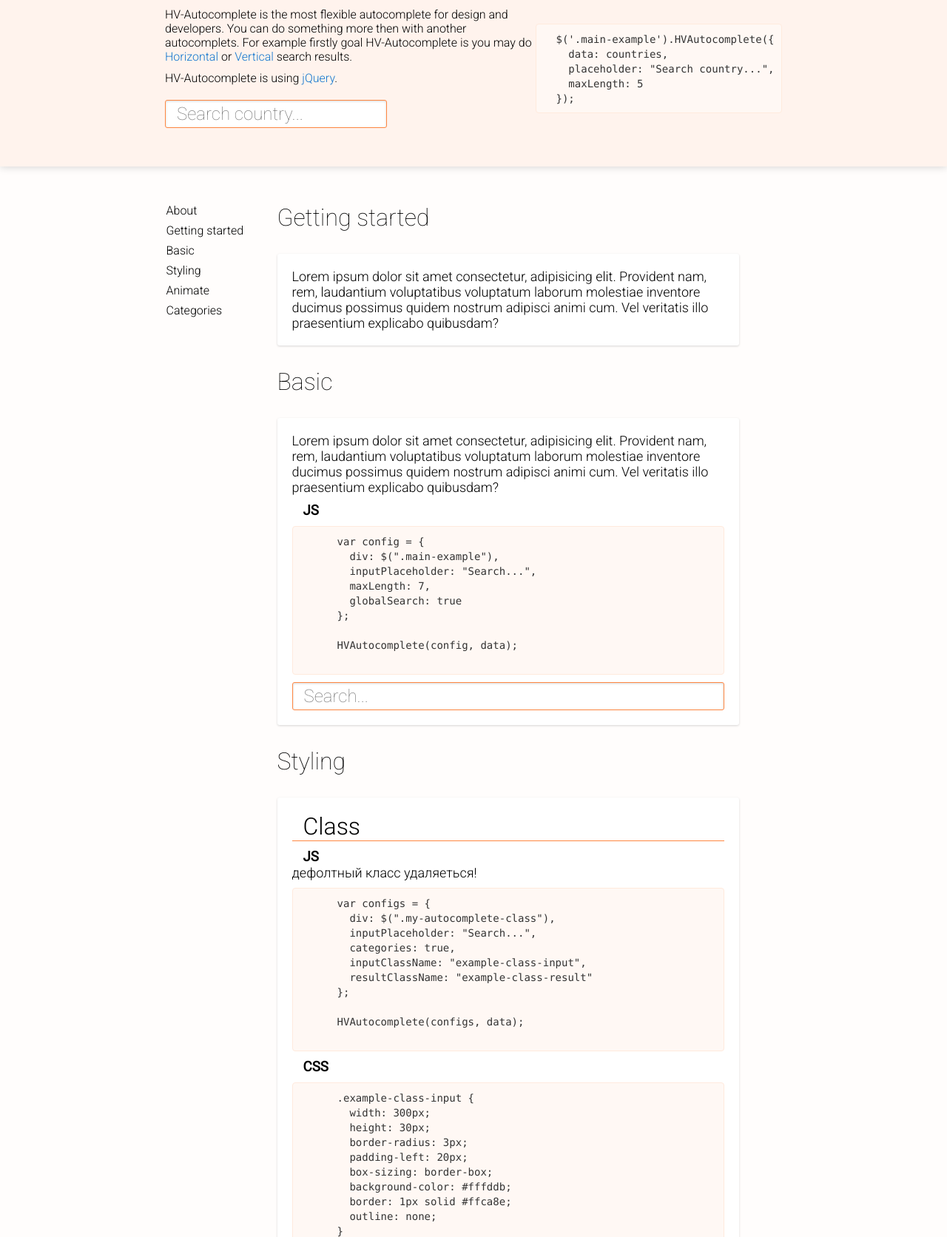
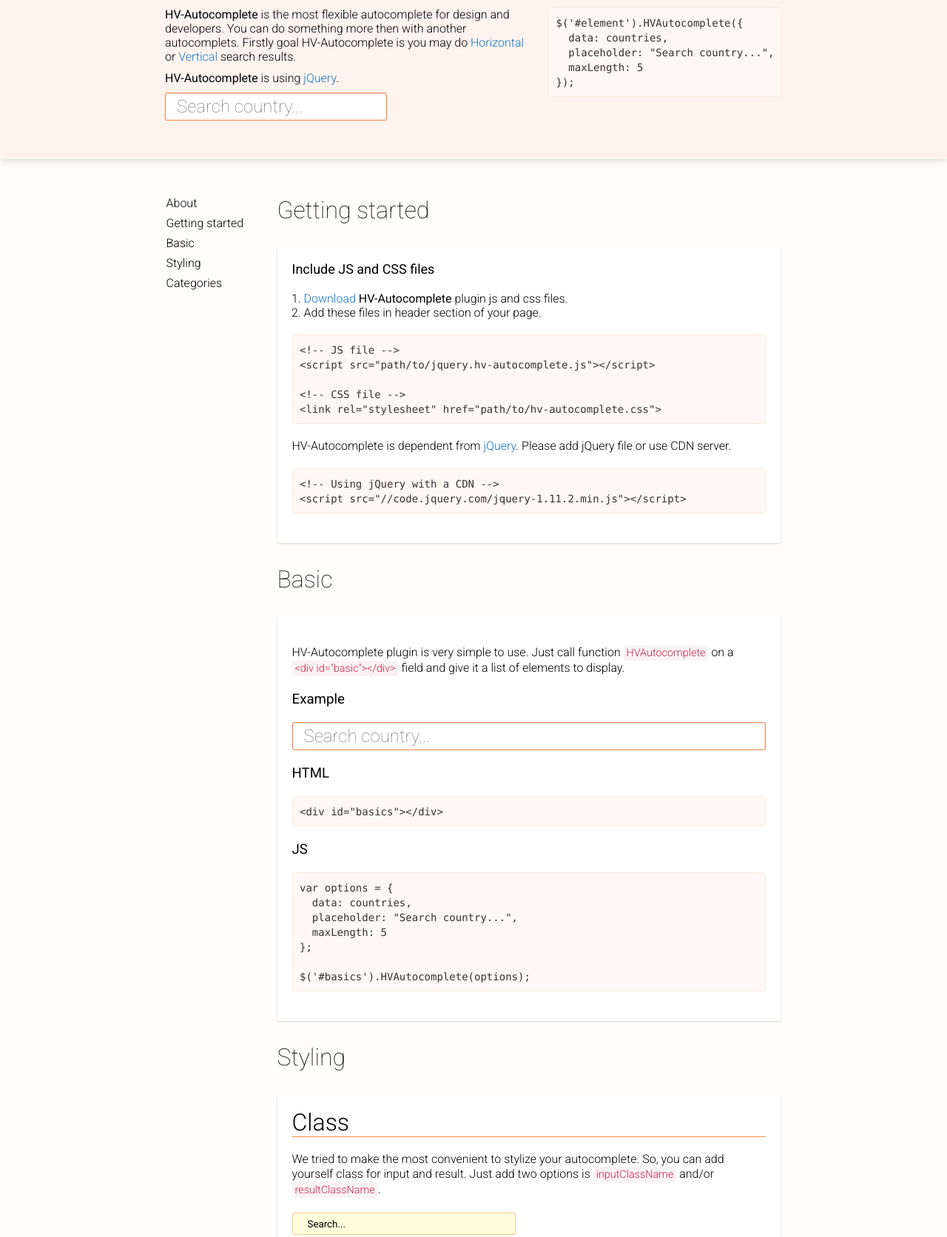
Before and after one commit to codica2/hv-autocomplete, a plain HTML site: page index.html in a window 1280 px wide. Shown: the part 100-1772 px from the top of the page at 74% size. Drawn offline with Linux system fonts and the light colour scheme.

Commit message:
[Feature] Add documentation and refactor code

```diff
--- a/css/styles.css
+++ b/css/styles.css
@@ -40,6 +40,11 @@
   text-decoration: underline;
 }
 
+#nav-bar{
+  position: relative;
+  z-index: 0;
+}
+
 #nav-bar ul li a {
   color: #000;
   transition: 100ms;
@@ -54,6 +59,7 @@
 
 #nav-bar ul li {
   position: relative;
+  margin-bottom: 8px;
 }
 
 #nav-bar ul {
@@ -62,31 +68,30 @@
   list-style: none;
 }
 
-#nav-bar ul li {
-  margin-bottom: 8px;
-}
-
 .container-header {
   max-width: 834px;
   margin: 0 auto;
   display: flex;
   justify-content: space-between;
-  align-items: center;
 }
 
 .container-header .about {
   width: 60%;
 }
 
-.container-header .about p {
+.container-header .about > p {
   margin-bottom: 10px;
   font-weight: 300;
 }
 
-.container-header .main-example {
-  margin-top: 20px;
+.container-header #main-example {
   width: 300px;
   height: 40px;
+  z-index: 1;
+}
+
+.container-header .main-code-example .example-code{
+  margin-top: 0;
 }
 
 .about-header {
@@ -108,7 +113,7 @@
 }
 
 .right-side {
-  max-width: 624px;
+  max-width: 680px
 }
 
 .left-side {
@@ -132,27 +137,41 @@
 }
 
 .letter .description h2 {
-  text-indent: 15px;
   font-weight: 300;
   font-size: 32px;
   border-bottom: solid 1px #ff8742;
 }
 
 .letter .description h3 {
-  text-indent: 15px;
-  margin-top: 10px;
+  font-weight: 500;
+  margin-bottom: 20px;
+  margin-top: 20px;
 }
 
 .letter .description h4 {
-  text-indent: 15px;
+
   font-weight: 300;
-  font-size: 22px;
-  margin-top: 15px;
+  font-size: 18px;
+  margin-bottom: 10px;
 }
 
-.letter .description p {
+.letter .description > p {
   font-weight: 300;
-  font-size: 18px;
+  font-size: 16px;
+  margin-bottom: 20px;
+  margin-top: 20px;
+  line-height: 20px;
+}
+
+.letter .description ol{
+  margin-left: 16px;
+  margin-bottom: 20px;
+  margin-top: 20px;
+}
+
+.letter .description ol li{
+  font-weight: 300;
+  font-size: 16px;
 }
 
 .about .description p {
@@ -169,8 +188,8 @@
 }
 
 .example-code {
-  margin-top: 10px;
-  margin-bottom: 10px;
+  margin-bottom: 20px;
+  margin-top: 20px;
   display: block;
   padding: 9.5px;
   font-size: 14px;
@@ -193,7 +212,7 @@
 }
 
 .example-class-input {
-  width: 300px;
+  width: 302px;
   height: 30px;
   border-radius: 3px;
   padding-left: 20px;
@@ -227,3 +246,12 @@
 .example-class-result p:hover {
   background-color: #fda877;
 }
+
+code{
+  padding: 2px 4px;
+  font-size: 90%;
+  color: #c7254e;
+  background-color: #f9f2f4;
+  border-radius: 4px;
+
+}
--- a/index.html
+++ b/index.html
@@ -9,7 +9,7 @@
   <script src="js/type.js"></script>
   <script src="js/script.js"></script>
   <link rel="stylesheet" href="css/styles.css">
-  <link rel="stylesheet" href="css/hv-styles.css">
+  <link rel="stylesheet" href="css/hv-autocomplete.css">
 </head>
 
 <body>
@@ -22,19 +22,19 @@
   <div class="about-header" id="about">
     <div class="container-header">
       <div class="about">
-        <p>HV-Autocomplete is the most flexible autoсomplete for design and developers. You can do something more then
-          with another autoсomplets. For example firstly goal HV-Autocomplete is you may do <a href="#categories">Horizontal</a>
+        <p><b style="font-weight: 500">HV-Autocomplete</b> is the most flexible autoсomplete for design and developers. You can do something more then
+          with another autoсomplets. Firstly goal HV-Autocomplete is you may do <a href="#categories">Horizontal</a>
           or <a href="#categories">Vertical</a> search results.
         </p>
-        <p>HV-Autocomplete is using <a href="https://jquery.com/download/">jQuery</a>.
+        <p><b style="font-weight: 500">HV-Autocomplete</b> is using <a href="https://jquery.com/download/">jQuery</a>.
         </p>
 
-        <div class="main-example">
+        <div id="main-example">
         </div>
       </div>
-      <div class="main-doce-example">
+      <div class="main-code-example">
         <pre id="main-example-anim" class="example-code">
-  $('.main-example').HVAutocomplete({
+$('#element').HVAutocomplete({
   data: countries,
   placeholder: "Search country...",
   maxLength: 5
@@ -52,7 +52,6 @@
           <li><a href="#getting-started">Getting started</a></li>
           <li><a href="#basic">Basic</a></li>
           <li><a href="#styling">Styling</a></li>
-          <li><a href="#styling">Animate</a></li>
           <li><a href="#categories">Categories</a></li>
         </ul>
       </div>
@@ -63,13 +62,21 @@
       <h1 class="title-group" id="getting-started">Getting started</h1>
       <div class="letter">
         <div class="description">
-          <p>
-            Lorem ipsum dolor sit amet consectetur, adipisicing elit. Provident nam, rem, laudantium voluptatibus
-            voluptatum
-            laborum molestiae inventore ducimus possimus quidem nostrum adipisci animi cum. Vel veritatis illo
-            praesentium
-            explicabo quibusdam?
-          </p>
+          <h4><b style="font-weight: 500">Include JS and CSS files</b></h4>
+          <ol>
+            <li><a href="#">Download</a> <b style="font-weight: 500">HV-Autocomplete</b> plugin js and css files.</li>
+            <li>Add these files in header section of your page.</li>
+          </ol>
+          <pre class="example-code">
+&lt;!-- JS file --&gt;
+&lt;script src="path/to/jquery.hv-autocomplete.js"&gt;&lt;/script&gt;
+
+&lt;!-- CSS file --&gt;
+&lt;link rel="stylesheet" href="path/to/hv-autocomplete.css"&gt;</pre>
+          <p>HV-Autocomplete is dependent from <a href="https://jquery.com/download/">jQuery</a>. Please add jQuery file or use CDN server.</p>
+          <pre class="example-code">
+&lt;!-- Using jQuery with a CDN --&gt;
+&lt;script src="//code.jquery.com/jquery-1.11.2.min.js"&gt;&lt;/script&gt;</pre>
         </div>
       </div>
 
@@ -77,110 +84,72 @@
       <div class="letter">
         <div class="description">
           <p>
-            Lorem ipsum dolor sit amet consectetur, adipisicing elit. Provident nam, rem, laudantium voluptatibus
-            voluptatum
-            laborum molestiae inventore ducimus possimus quidem nostrum adipisci animi cum. Vel veritatis illo
-            praesentium
-            explicabo quibusdam?
+            HV-Autocomplete plugin is very simple to use. Just call function <code>HVAutocomplete</code> on a <br><code>&lt;div id="basic"&gt;&lt;/div&gt;</code> field and
+            give it a list of elements to display.
           </p>
+            <h3>Example</h3>
+            <div id="basics"></div>
+          <h3>HTML</h3>
+          <pre class="example-code">
+&lt;div id="basics"&gt;&lt;/div&gt;</pre>
           <h3>JS</h3>
           <pre class="example-code">
-      var config = {
-        div: $(".main-example"),
-        inputPlaceholder: "Search...",
-        maxLength: 7,
-        globalSearch: true
+var options = {
+  data: countries,
+  placeholder: "Search country...",
+  maxLength: 5
 };
 
-      HVAutocomplete(config, data);
-    </pre>
-          <div class="my-autocomplete-basic">
+$('#basics').HVAutocomplete(options);</pre>
         </div>
       </div>
-      </div>
-
       <h1 class="title-group" id="styling">Styling</h1>
-
       <div class="letter">
         <div class="description">
           <h2>Class</h2>
+            <p>We tried to make the most convenient to stylize your autocomplete.
+            So, you can add yourself class for input and result. Just add two options is
+            <code>inputClassName</code> and/or <code>resultClassName</code>.
+            </p>
+            <div id="class">
+            </div>
             <h3>JS</h3>
-          <p>дефолтный класс удаляеться!</p>
             <pre class="example-code">
-      var configs = {
-        div: $(".my-autocomplete-class"),
-        inputPlaceholder: "Search...",
+var options = {
+  data: data,
+  placeholder: "Search...",
   categories: true,
   inputClassName: "example-class-input",
   resultClassName: "example-class-result"
 };
 
-      HVAutocomplete(configs, data);
-    </pre>
+$("#class").HVAutocomplete(options);</pre>
           <h3>CSS</h3>
           <pre class="example-code">
-      .example-class-input {
-        width: 300px;
-        height: 30px;
-        border-radius: 3px;
-        padding-left: 20px;
-        box-sizing: border-box;
-        background-color: #fffddb;
-        border: 1px solid #ffca8e;
-        outline: none;
-      }
-
-      .example-class-input::placeholder {
-        color: #000;
-      }
-
-      .example-class-result {
-        width: 300px;
-        border-radius: 3px;
-        padding: 0;
-        background-color: #fffddb;
-        border: 1px solid #ffca8e;
-        color: #000;
-      }
-
-      .example-class-result h3 {
-        margin-left: 5px;
-      }
-
-      .example-class-result p {
-        padding: 5px;
-      }
-
-      .example-class-result p:hover {
-        background-color: #fda877;
-      }
-    </pre>
-        </div>
-        <div class="my-autocomplete-class">
+/* Your CSS code */</pre>
         </div>
       </div>
       <div class="letter">
         <div class="description">
           <h2>Style</h2>
+            <p>Same you can add style in tag with help <code>inputStyles</code> and/or <code>resultStyles</code> options</p>
+            <div id="styles">
+            </div>
             <h3>JS</h3>
           <pre class="example-code">
-      var configs = {
-        div: $(".my-autocomplete-horizontal"),
-        inputPlaceholder: "Search...",
+var options = {
+  data: data,
+  placeholder: "Search...",
   inputStyles: {
   paddingLeft: "30px",
   width: 300
   },
   resultStyles: {
   backgroundColor: "#efefef",
-          width: 300
-        }
+  width: 300}
 };
 
-      HVAutocomplete(configs, data);
-    </pre>
-        </div>
-        <div class="my-autocomplete-style">
+$("#styles").HVAutocomplete(options);</pre>
         </div>
       </div>
 
@@ -188,20 +157,18 @@
       <div class="letter">
         <div class="description">
           <h2>Horizontal</h2>
+            <p>We want that user can use HV-Autocomplite in horizontal orientation. For this simple add <code>categories: true</code> options. Same you can use your classes. See example above.</p>
+            <div id="horizontal">
+            </div>
           <h3>JS</h3>
           <pre class="example-code">
-    var configs = {
-      div: $(".my-autocomplete-horizontal"),
-      inputPlaceholder: "Search...",
+$("#horizontal").HVAutocomplete({
+  data: data,
+  placeholder: "Search...",
   categories: true,
   displayHorizontal: true,
   globalSearch: true
-    };
-
-    HVAutocomplete(configs, data);
-    </pre>
-        </div>
-        <div class="my-autocomplete-horizontal">
+});</pre>
         </div>
       </div>
       <div class="letter">
--- a/js/hv-autocomplete.js
+++ b/js/hv-autocomplete.js
@@ -11,12 +11,12 @@
       var inputClassName = config.inputClassName || "hv-input";
 
       var input = '<input type="text" id="hv-input-' +
-          $mainDiv.attr('class') + '" class="' +
+          $mainDiv.attr('id') + '" class="' +
           inputClassName +'" placeholder="' +
           config.placeholder +'">';
 
       var result = '<div id="hv-result-' +
-          $mainDiv.attr('class') + '" class="' +
+          $mainDiv.attr('id') + '" class="' +
           resultClassName + '"></div>';
 
       $mainDiv.css({
@@ -25,8 +25,8 @@
       $mainDiv.append(input);
       $mainDiv.append(result);
 
-      $input = $("#hv-input-" + $mainDiv.attr('class')),
-      $result = $("#hv-result-" + $mainDiv.attr('class'));
+      $input = $("#hv-input-" + $mainDiv.attr('id')),
+      $result = $("#hv-result-" + $mainDiv.attr('id'));
 
       setConfigs();
     };
--- a/js/script.js
+++ b/js/script.js
@@ -285,7 +285,7 @@
     ],
   };
 
-  $(".my-autocomplete-horizontal").HVAutocomplete({
+  $("#horizontal").HVAutocomplete({
     data: data,
     placeholder: "Search...",
     categories: true,
@@ -293,13 +293,13 @@
     globalSearch: true
   });
 
-  $(".my-autocomplete-vertical").HVAutocomplete({
+  $("#vertical").HVAutocomplete({
     data: data,
     placeholder: "Search...",
     categories: true
   });
 
-  $(".my-autocomplete-class").HVAutocomplete({
+  $("#class").HVAutocomplete({
     data: data,
     placeholder: "Search...",
     categories: true,
@@ -307,13 +307,7 @@
     resultClassName: "example-class-result"
   });
 
-  $(".my-autocomplete-basic").HVAutocomplete({
-    data: countries,
-    placeholder: "Search...",
-    maxLength: 7
-  });
-
-  $(".my-autocomplete-style").HVAutocomplete({
+  $("#styles").HVAutocomplete({
     data: dataWithoutCategory,
     placeholder: "Search...",
     inputStyles: {
@@ -326,7 +320,13 @@
     }
   });
 
-  $('.main-example').HVAutocomplete({
+  $('#main-example').HVAutocomplete({
+    data: countries,
+    placeholder: "Search country...",
+    maxLength: 5
+  });
+
+  $('#basics').HVAutocomplete({
     data: countries,
     placeholder: "Search country...",
     maxLength: 5
```
Also changed, not shown: css/hv-autocomplete.css (renamed from css/hv-styles.css). Lines whose indentation alone changed are shown as unchanged.
